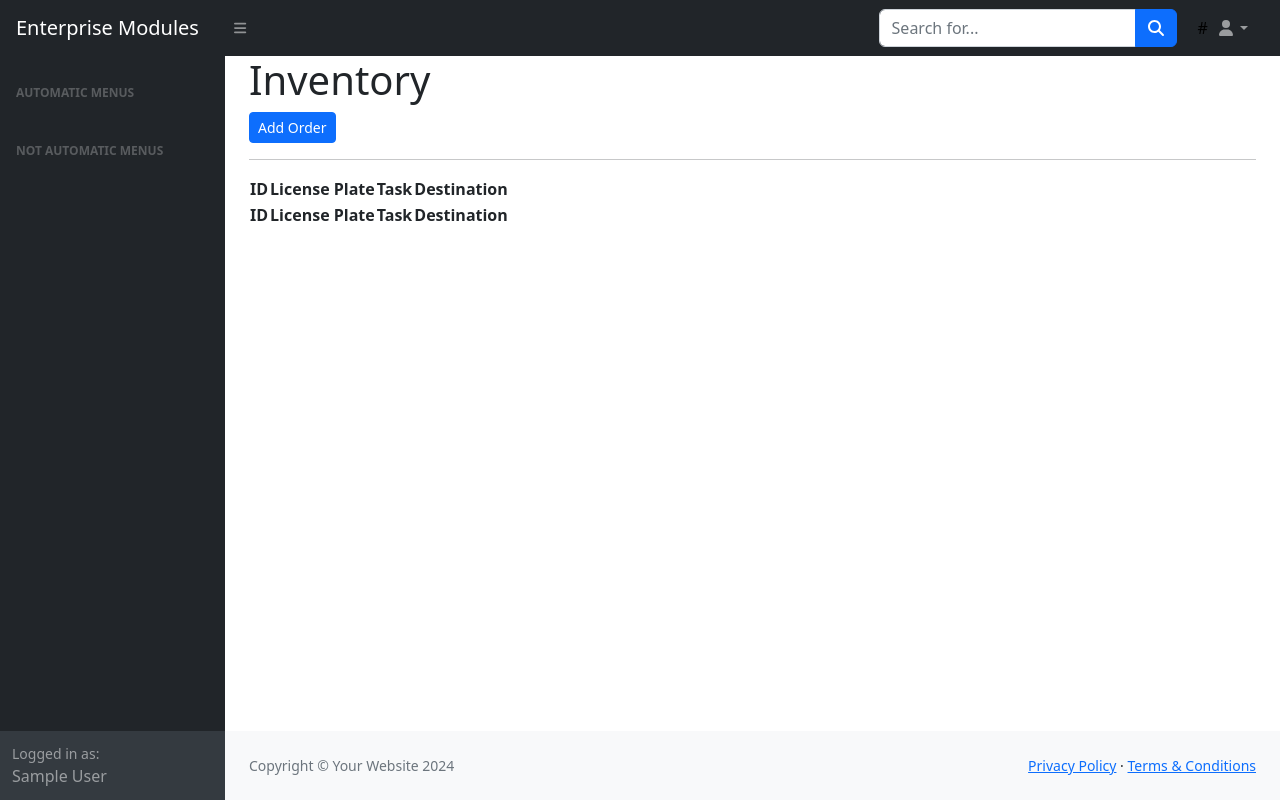
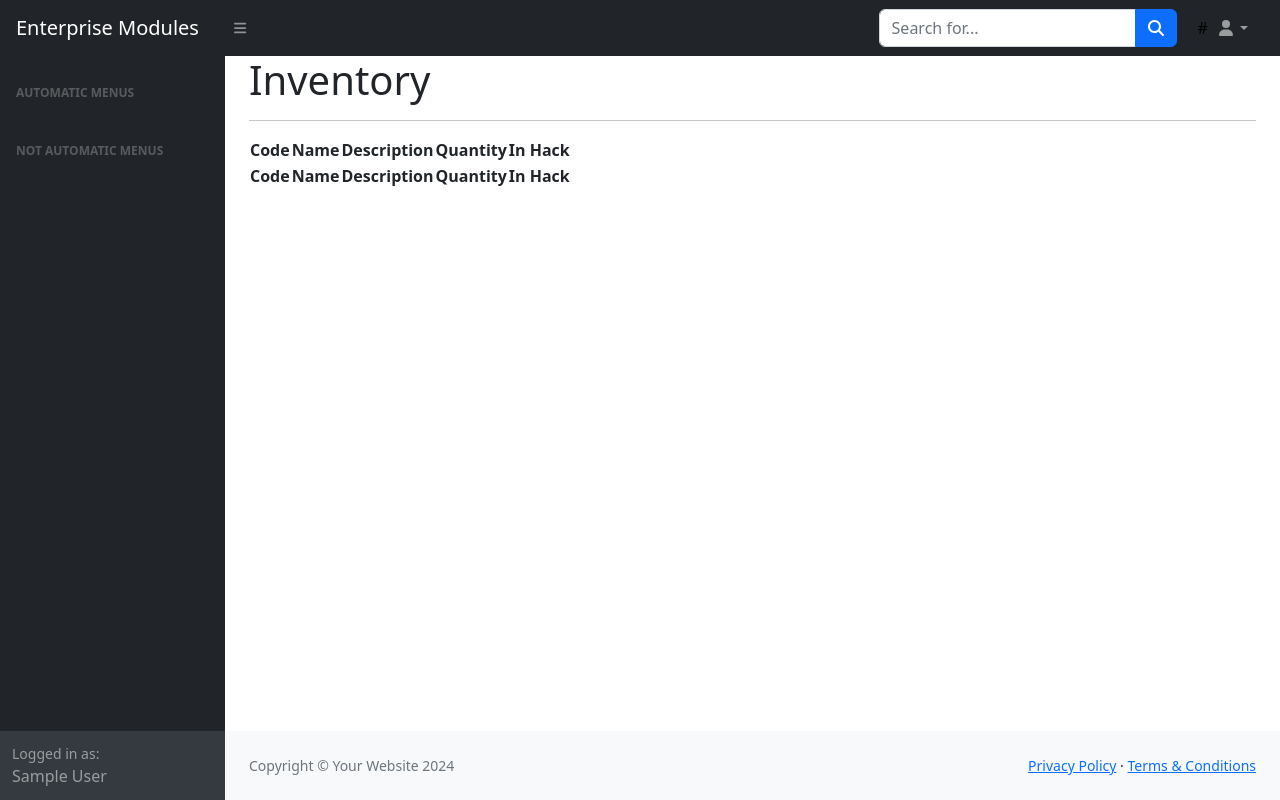
Before and after one commit to see7e/django_company-modules, a Django app: page /inventory/ in a window 1280 px wide. Run offline with Django 4.2, Linux system fonts and the light colour scheme; the visitor is signed in with stand-in values (Sample User, id 1); data that the repository does not hold is empty; parts of the project's set-up code (start-up, migrations or seed data) failed here and were passed over; some libraries are stand-ins or nearby versions.

Commit message:
[update] Refactor admin.py and models.py in core app, fix TODO.md, and update inventory.html

```diff
--- a/default/core/models.py
+++ b/default/core/models.py
@@ -16,8 +16,8 @@ TASK_TYPES = [
 
 # Following the EDA
 class Event(models.Model):
-    name = models.CharField(max_length=100)
     description = models.TextField()
+    application = models.CharField(max_length=100)
     timestamp = models.DateTimeField(auto_now_add=True)
 
     def __str__(self):
--- a/default/warehouse/templates/inventory.html
+++ b/default/warehouse/templates/inventory.html
@@ -7,38 +7,36 @@
 {% block content %}
 <h1>Inventory</h1>
 
-<button class="btn btn-primary btn-sm"
-    hx-get="{% url 'worktime:team_edit' pk=wt_team.pk %}"
-    hx-target="#dialog">Add Order
-</button>
-
 <hr>
 
 <table id="datatablesSimple">
     <thead>
         <tr>
-            <th>ID</th>
-            <th>License Plate</th>
-            <th>Task</th>
-            <th>Destination</th>
+            <th>Code</th>
+            <th>Name</th>
+            <th>Description</th>
+            <th>Quantity</th>
+            <th>In Hack</th>
         </tr>
     </thead>
     <tbody>
     {% for item in item_list %}
         <tr>
-            <td>{{ item.id }}</td>
-            <td>{{ item.license_plate }}</td>
-            <td>{{ item.task }}</td>
-            <td>{{ item.destination_code }}</td>
+            <td>{{ item.code }}</td>
+            <td>{{ item.name }}</td>
+            <td>{{ item.description }}</td>
+            <td>{{ item.quantity }}</td>
+            <td>{{ item.in_hack }}</td>
         </tr>
     {% endfor %}
     </tbody>
     <tfoot>
         <tr>
-            <th>ID</th>
-            <th>License Plate</th>
-            <th>Task</th>
-            <th>Destination</th>
+            <th>Code</th>
+            <th>Name</th>
+            <th>Description</th>
+            <th>Quantity</th>
+            <th>In Hack</th>
         </tr>
     </tfoot>
 </table>
```
Also changed, not shown: default/core/admin.py (+10 -1 lines), default/docs/TODO.md (+1 -0 lines), default/warehouse/admin.py (+0 -10 lines).
